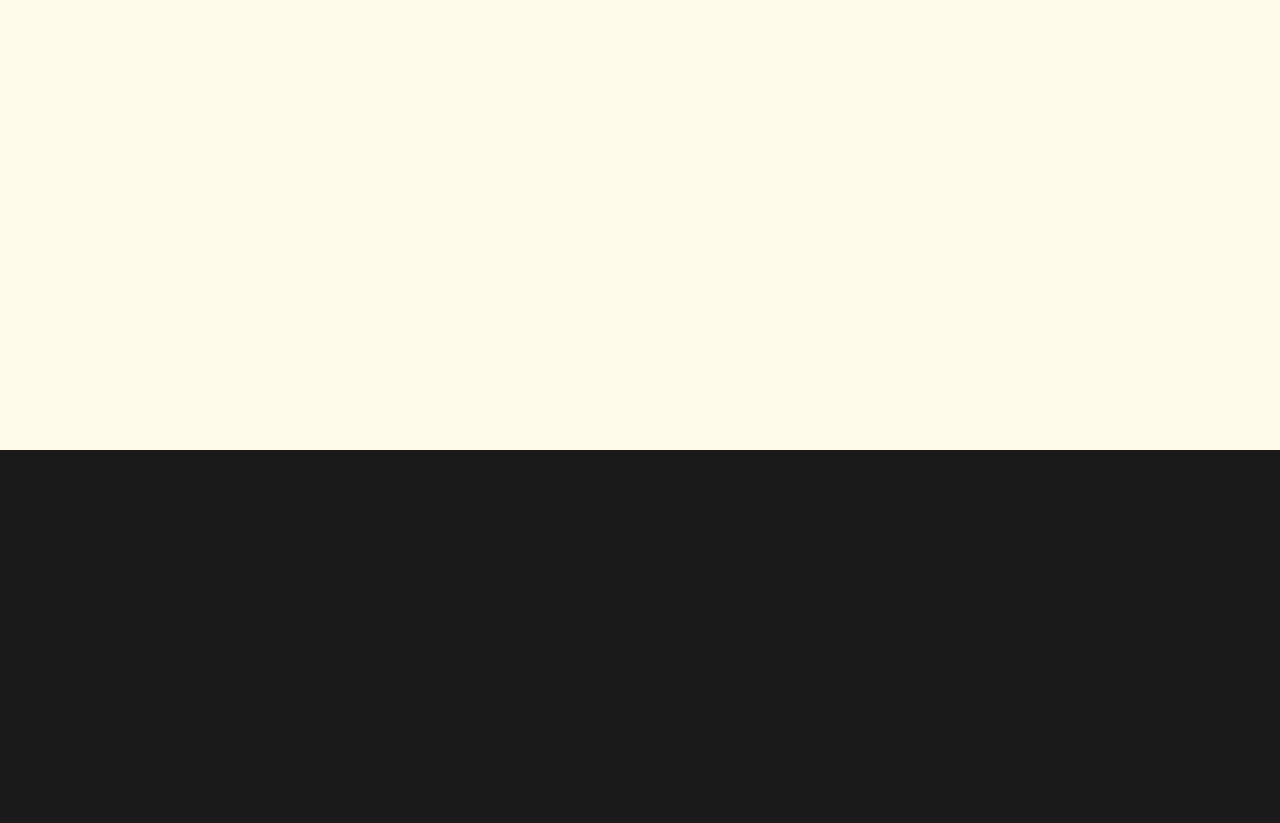
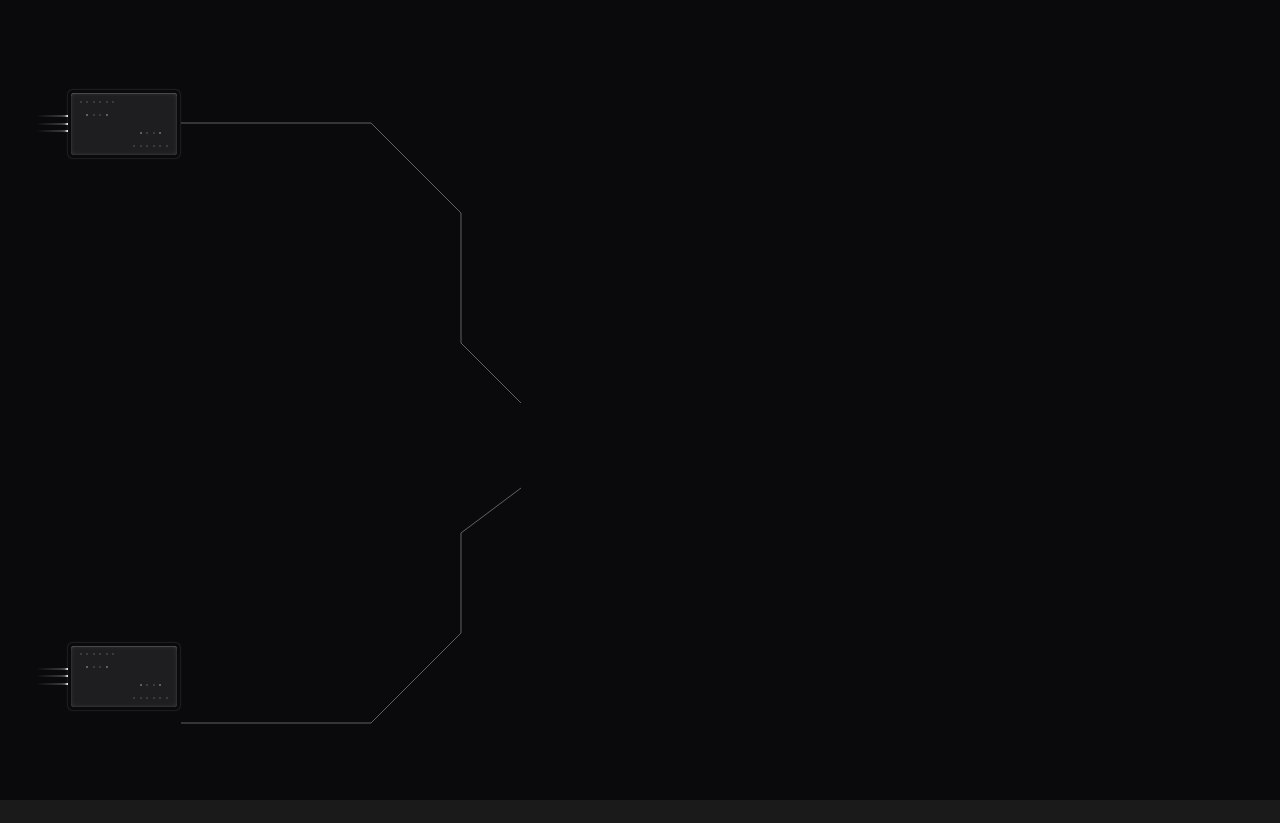
Before and after one commit to a00ae/Workify, a React (Vite) app: page /login in a window 1280 px wide. Before the commit the page ends 800 px from the top, so only its background shows below. Built offline with nearby package versions, Linux system fonts and the light colour scheme.

Commit message:
Add a unique graphics screen to the login page

```diff
--- a/src/App.tsx
+++ b/src/App.tsx
@@ -2,7 +2,6 @@ import { AppRoutes } from "./routes/AppRoutes";
 
 function App() {
   return <AppRoutes />;
-
 }
 
 export default App;
--- a/src/index.css
+++ b/src/index.css
@@ -1,19 +1,22 @@
-
 @import "tailwindcss";
-
-
-
 
 :root {
   --text: #fff9;
   --text-h: #616161;
   --hover: oklch(27.9% 0.041 260.031);
   --bg: #1a1a1a;
+  --bg-linear: linear-gradient(to right, #61616100 0%, #a1a1a159 89%, #fff 100%);
   --border: #e5e4e7;
   --code-bg: #f4f3ec;
   --shadow:
     rgba(0, 0, 0, 0.1) 0 10px 15px -3px, rgba(0, 0, 0, 0.05) 0 4px 6px -2px;
   --shadow-white: 0 0 2px 0 rgba(255 246 246 / 10%);
+  --shadow-login-white: 0 0 2px 0 rgba(255, 255, 255, 0.281);
+  --shadow-login-white2:
+    0 0 1px inset rgb(255 255 255 / 35%), 0 0 5px inset rgba(244 244 244 / 0.1),
+    0 1px 0px inset rgb(255 255 255 / 13%);
+  --shadow-arow: -5px 0 1px inset rgb(255 255 255 / 5%);
+  --shadow-circle: 0 0 1px inset rgb(255 255 255 / 45%);;
 
   --sans: system-ui, "Segoe UI", Roboto, sans-serif;
   --heading: system-ui, "Segoe UI", Roboto, sans-serif;
@@ -21,7 +24,7 @@
 
   /* ^: space */
 
-    --space-xxl: 100px;
+  --space-xxl: 100px;
   --space-xl: 80px;
   --space-lg: 60px;
   --space-md: 40px;
@@ -30,7 +33,6 @@
   --space-xxs: 5px;
   --space-xxxs: 2px;
   --space-xxxxs: 1px;
-
 
   font: 18px/145% var(--sans);
   letter-spacing: 0.18px;
@@ -43,7 +45,7 @@
   -moz-osx-font-smoothing: grayscale;
 
   /* Transition */
-  --transition-normall: 0.3s ;
+  --transition-normall: 0.3s;
 
   @media (max-width: 1024px) {
     font-size: 16px;
@@ -64,17 +66,13 @@
     --shadow:
       rgba(0, 0, 0, 0.4) 0 10px 15px -3px, rgba(0, 0, 0, 0.25) 0 4px 6px -2px;
   }
-
 }
-
-
 
 * {
   box-sizing: border-box;
   margin: 0;
   padding: 0;
 }
-
 
 html {
   scroll-behavior: smooth;
--- a/src/pages/auth/Login.tsx
+++ b/src/pages/auth/Login.tsx
@@ -1,12 +1,102 @@
+const Login = () => {
+  return (
+    <div className="min-h-screen w-full   bg-[#0a0a0c] p-8 text-white">
+      <div className="continer h-screen w-[50%]  relative ">
+        <div
+          style={{ padding: 3 }}
+          className="w-25 h-15 shadow-(--shadow-login-white)  absolute left-15 top-20 rounded-sm flex justify-center items-center">
+          <div className="w-full h-full bg-[#1e1e20] shadow-(--shadow-login-white2) rounded-[3px] flex ">
+            {/* ^Regiht-Box */}
+            <div className="right-box w-1/2 h-full ">
+              <div className="w-full h-1/2 flex justify-center items-center gap-1 flex-wrap !px-1.5 !py-1">
+                {Array.from({ length: 10 }).map((_, index) => (
+                  <span
+                    key={index}
+                    style={{ width: 2, height: 2, borderRadius: 1 }}
+                    className={`inline-block  shadow-(--shadow-circle)  ${index === 6 || index === 9 ? "bg-mist-600" : ""}`}></span>
+                ))}
+              </div>
+            </div>
+
+            {/* Left-Box */}
+            <div className="left-box w-1/2 h-full flex items-end">
+              <div className="w-full h-1/2 flex justify-center items-center gap-1 flex-wrap-reverse !px-1.5 !py-1">
+                {Array.from({ length: 10 }).map((_, index) => (
+                  <span
+                    key={index}
+                    style={{ width: 2, height: 2, borderRadius: 1 }}
+                    className={`inline-block  shadow-(--shadow-circle)  ${index === 6 || index === 9 ? "bg-mist-600" : ""}`}></span>
+                ))}
+              </div>
+            </div>
+          </div>
+        </div>
+        <div className="absolute w-15 h-15 left-0 top-20 flex flex-col justify-around items-end !py-5">
+          <span
+            style={{ background: "var(--bg-linear)" }}
+            className="arrow  w-7 h-0.5 shadow-(--shadow-arow) "></span>
+          <span
+            style={{ background: "var(--bg-linear)" }}
+            className="arrow  w-7 h-0.5 shadow-(--shadow-arow) "></span>
+          <span
+            style={{ background: "var(--bg-linear)" }}
+            className="arrow  w-7 h-0.5 shadow-(--shadow-arow) "></span>
+        </div>
+
+        <svg className="absolute top-5 left-38 w-full h-screen " >
+          <path d="M 10 100 L 200 100 L 290 190 V 320 L 350 380 " stroke="#616161" fill="none"/>
+          <path d="M 10 700 L 200 700 L 290 610 V 510 L 350 465" stroke="#616161" fill="none"/>
+        </svg>
+        {/* <svg className="absolute bottom-50 left-38  w-full h-full"  >
+          <path d="M 10 100 L 200 100"></path>
+
+        </svg> */}
 
 
-const Login = () => {
-  return (
-    <div className="w-full bg-amber-50 h-100">
+        {/* tow */}
+        <div
+          style={{ padding: 3 }}
+          className="w-25 h-15 shadow-(--shadow-login-white)  absolute left-15 bottom-20 rounded-sm flex justify-center items-center">
+          <div className="w-full h-full bg-[#1e1e20] shadow-(--shadow-login-white2) rounded-[3px] flex ">
+            {/* ^Regiht-Box */}
+            <div className="right-box w-1/2 h-full ">
+              <div className="w-full h-1/2 flex justify-center items-center gap-1 flex-wrap !px-1.5 !py-1">
+                {Array.from({ length: 10 }).map((_, index) => (
+                  <span
+                    key={index}
+                    style={{ width: 2, height: 2, borderRadius: 1 }}
+                    className={`inline-block  shadow-(--shadow-circle)  ${index === 6 || index === 9 ? "bg-mist-600" : ""}`}></span>
+                ))}
+              </div>
+            </div>
 
+            {/* Left-Box */}
+            <div className="left-box w-1/2 h-full flex items-end">
+              <div className="w-full h-1/2 flex justify-center items-center gap-1 flex-wrap-reverse !px-1.5 !py-1">
+                {Array.from({ length: 10 }).map((_, index) => (
+                  <span
+                    key={index}
+                    style={{ width: 2, height: 2, borderRadius: 1 }}
+                    className={`inline-block  shadow-(--shadow-circle)  ${index === 6 || index === 9 ? "bg-mist-600" : ""}`}></span>
+                ))}
+              </div>
+            </div>
+          </div>
+        </div>
+        <div className="absolute w-15 h-15 left-0 bottom-20 flex flex-col justify-around items-end !py-5">
+          <span
+            style={{ background: "var(--bg-linear)" }}
+            className="arrow  w-7 h-0.5 shadow-(--shadow-arow) "></span>
+          <span
+            style={{ background: "var(--bg-linear)" }}
+            className="arrow  w-7 h-0.5 shadow-(--shadow-arow) "></span>
+          <span
+            style={{ background: "var(--bg-linear)" }}
+            className="arrow  w-7 h-0.5 shadow-(--shadow-arow) "></span>
+        </div>
+      </div>
+    </div>
+  );
+};
 
-    </div>
-  )
-}
-
-export default Login
+export default Login;
```
